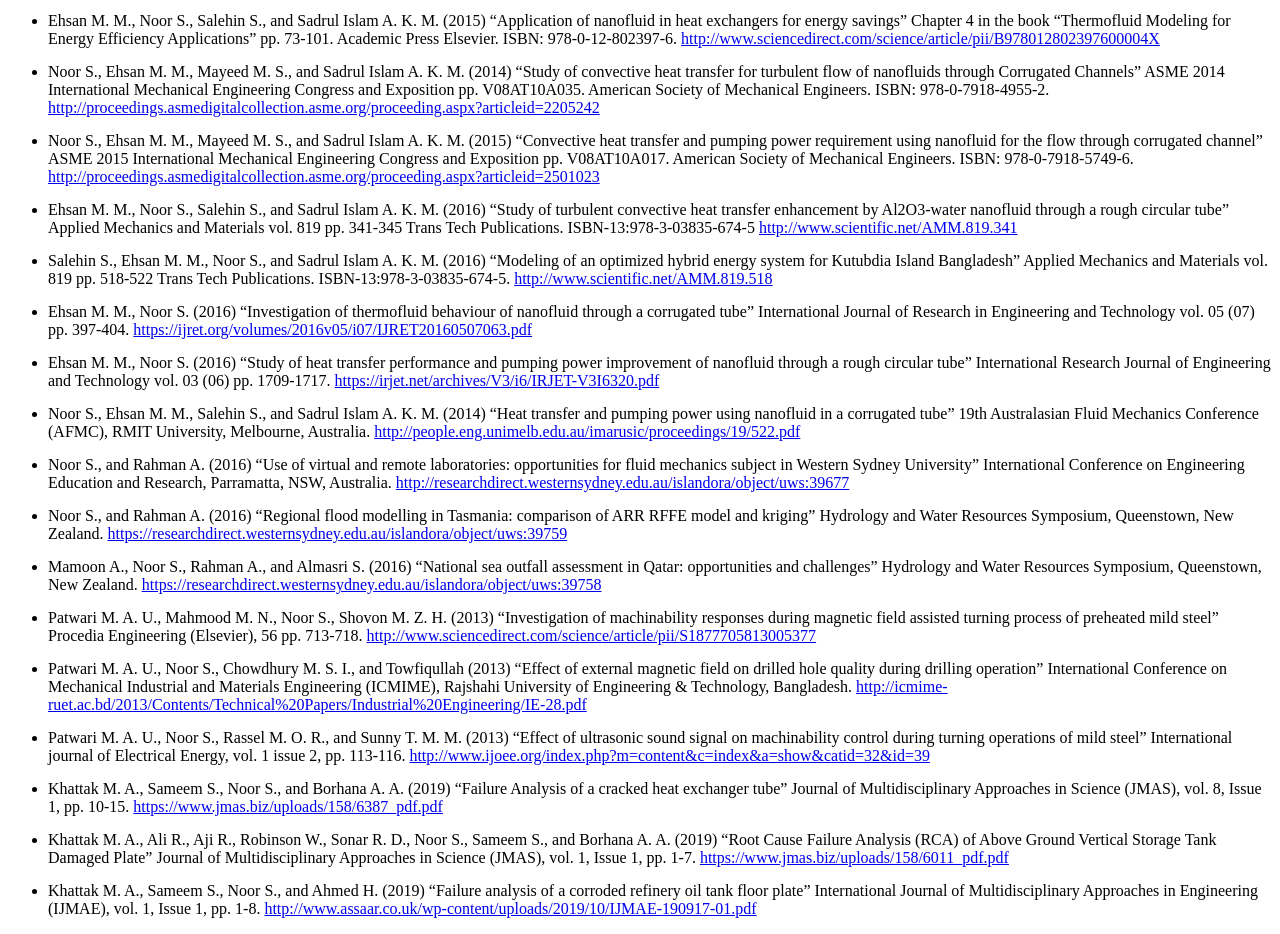
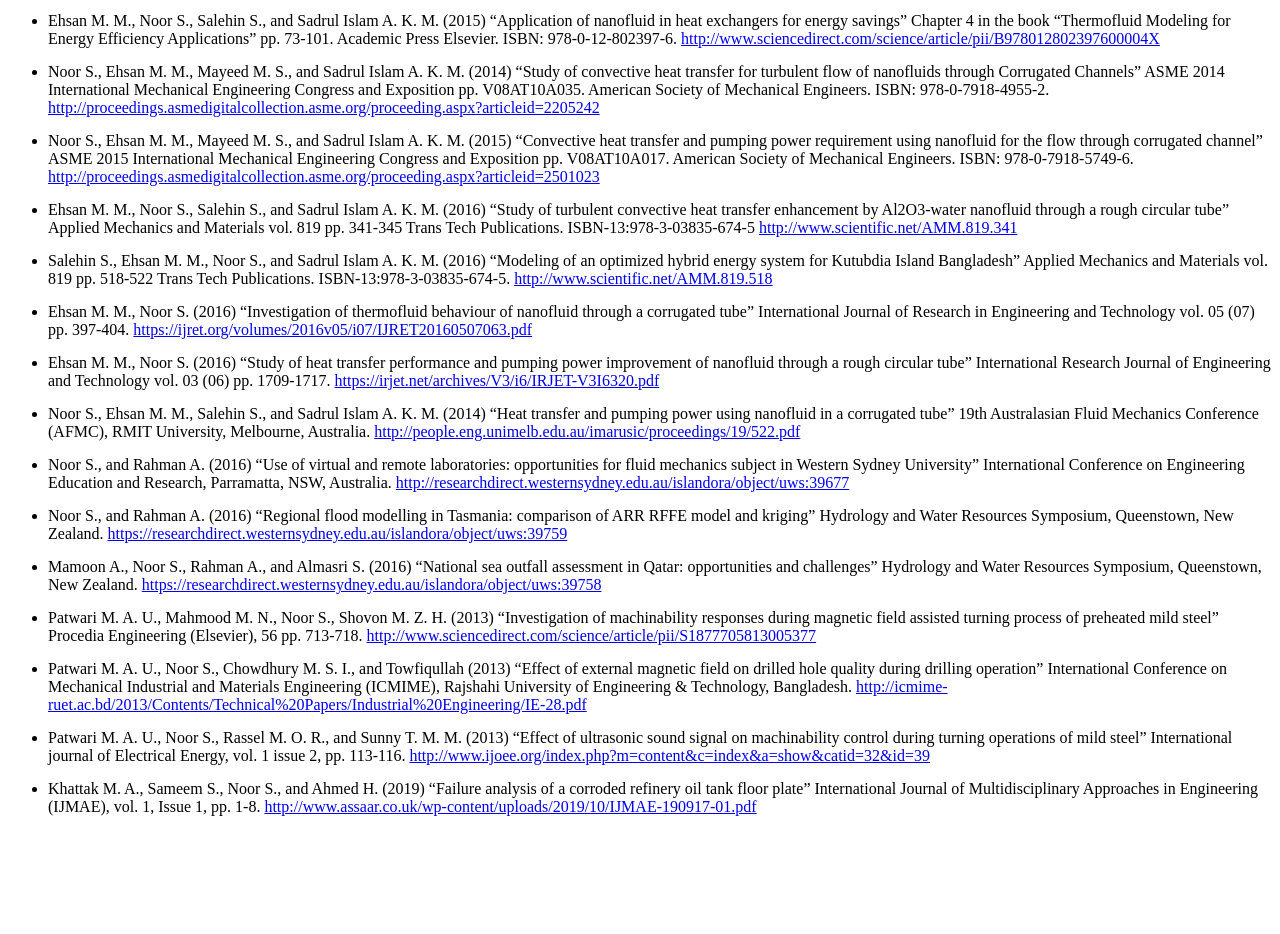
Before and after one commit to Shafi-Noor/publications, a plain HTML site: page index.html in a window 1280 px wide. Shown: the part 137-1071 px from the top of the page. After the commit the page ends 969 px from the top, so only its background shows below. Drawn offline with Linux system fonts and the light colour scheme.

Commit message:
Update index.html
deleted two links

```diff
--- a/index.html
+++ b/index.html
@@ -28,8 +28,6 @@
         <li>Patwari M. A. U., Mahmood M. N., Noor S., Shovon M. Z. H. (2013) “Investigation of machinability responses during magnetic field assisted turning process of preheated mild steel” Procedia Engineering (Elsevier), 56 pp. 713-718. <a href="http://www.sciencedirect.com/science/article/pii/S1877705813005377">http://www.sciencedirect.com/science/article/pii/S1877705813005377</a></li>
         <li>Patwari M. A. U., Noor S., Chowdhury M. S. I., and Towfiqullah (2013) “Effect of external magnetic field on drilled hole quality during drilling operation” International Conference on Mechanical Industrial and Materials Engineering (ICMIME), Rajshahi University of Engineering & Technology, Bangladesh. <a href="http://icmime-ruet.ac.bd/2013/Contents/Technical%20Papers/Industrial%20Engineering/IE-28.pdf">http://icmime-ruet.ac.bd/2013/Contents/Technical%20Papers/Industrial%20Engineering/IE-28.pdf</a></li>
         <li>Patwari M. A. U., Noor S., Rassel M. O. R., and Sunny T. M. M. (2013) “Effect of ultrasonic sound signal on machinability control during turning operations of mild steel” International journal of Electrical Energy, vol. 1 issue 2, pp. 113-116. <a href="http://www.ijoee.org/index.php?m=content&c=index&a=show&catid=32&id=39">http://www.ijoee.org/index.php?m=content&c=index&a=show&catid=32&id=39</a></li>
-        <li>Khattak M. A., Sameem S., Noor S., and Borhana A. A. (2019) “Failure Analysis of a cracked heat exchanger tube” Journal of Multidisciplinary Approaches in Science (JMAS), vol. 8, Issue 1, pp. 10-15. <a href="https://www.jmas.biz/uploads/158/6387_pdf.pdf">https://www.jmas.biz/uploads/158/6387_pdf.pdf</a></li>
-        <li>Khattak M. A., Ali R., Aji R., Robinson W., Sonar R. D., Noor S., Sameem S., and Borhana A. A. (2019) “Root Cause Failure Analysis (RCA) of Above Ground Vertical Storage Tank Damaged Plate” Journal of Multidisciplinary Approaches in Science (JMAS), vol. 1, Issue 1, pp. 1-7. <a href="https://www.jmas.biz/uploads/158/6011_pdf.pdf">https://www.jmas.biz/uploads/158/6011_pdf.pdf</a></li>
         <li>Khattak M. A., Sameem S., Noor S., and Ahmed H. (2019) “Failure analysis of a corroded refinery oil tank floor plate” International Journal of Multidisciplinary Approaches in Engineering (IJMAE), vol. 1, Issue 1, pp. 1-8. <a href="http://www.assaar.co.uk/wp-content/uploads/2019/10/IJMAE-190917-01.pdf">http://www.assaar.co.uk/wp-content/uploads/2019/10/IJMAE-190917-01.pdf</a></li>
     </ul>
 </body>
```
